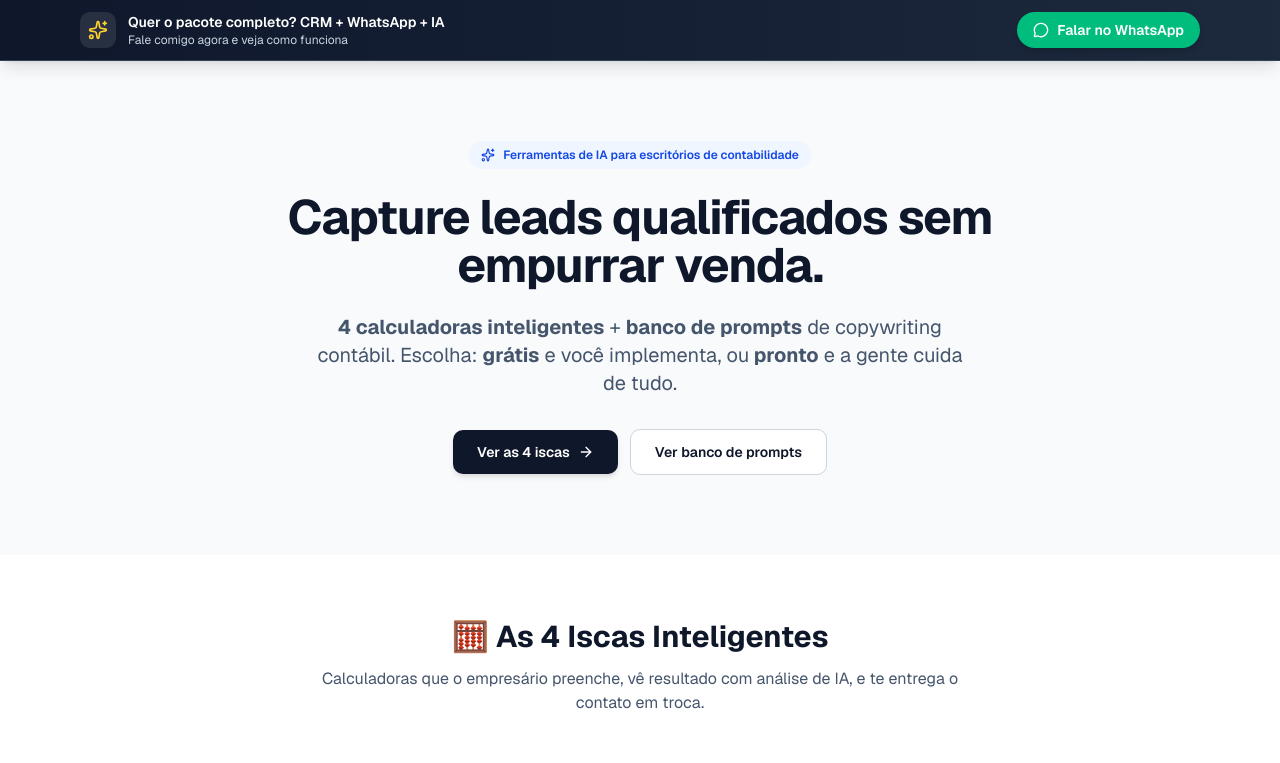
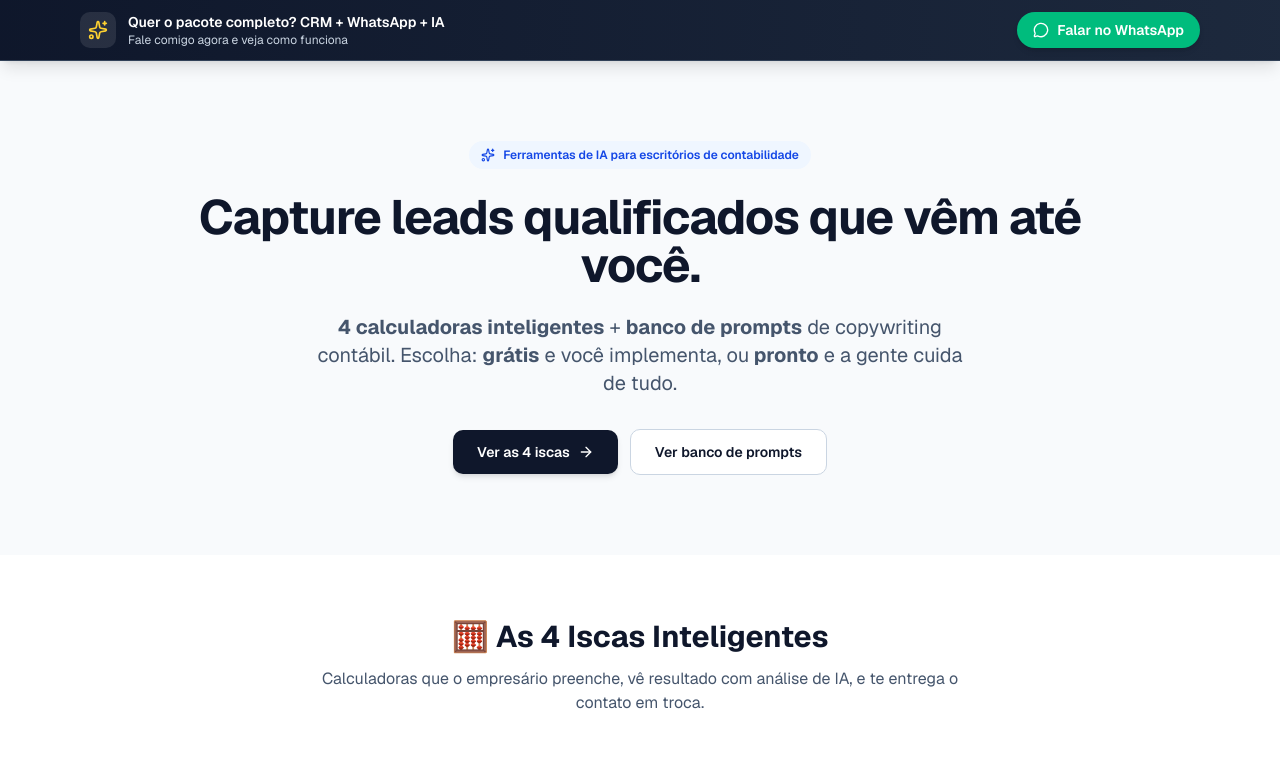
Before and after one commit to doni010520/crm-contabil, a Next.js app: page /iscas in a window 1280 px wide. Shown: the top 763 px of the page. Built offline with nearby package versions, Linux system fonts and the light colour scheme.

Commit message:
chore(iscas): trocar 'sem empurrar venda' por 'que vem ate voce'

```diff
--- a/app/iscas/page.tsx
+++ b/app/iscas/page.tsx
@@ -110,7 +110,7 @@ export default function IscasPage() {
             Ferramentas de IA para escritórios de contabilidade
           </p>
           <h1 className="text-3xl sm:text-5xl font-bold tracking-tight text-slate-900">
-            Capture leads qualificados sem empurrar venda.
+            Capture leads qualificados que vêm até você.
           </h1>
           <p className="text-lg sm:text-xl text-slate-600 mt-6 max-w-2xl mx-auto">
             <strong>4 calculadoras inteligentes</strong> + <strong>banco de prompts</strong> de
```
